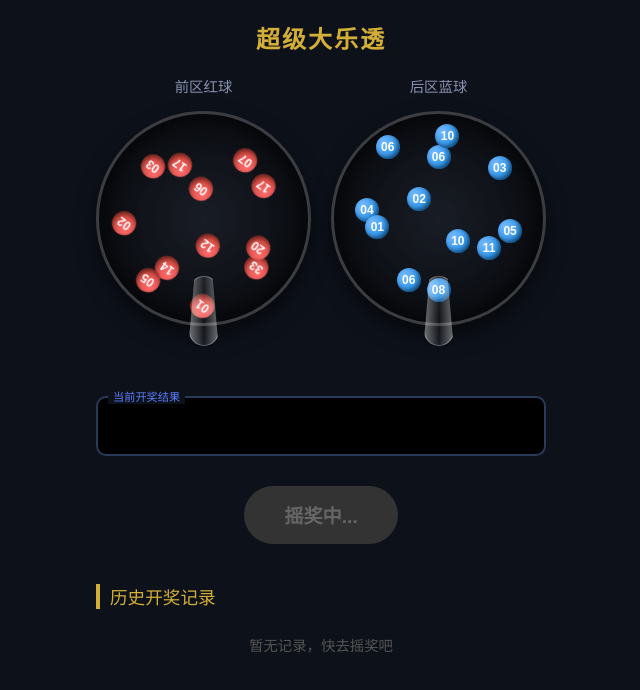
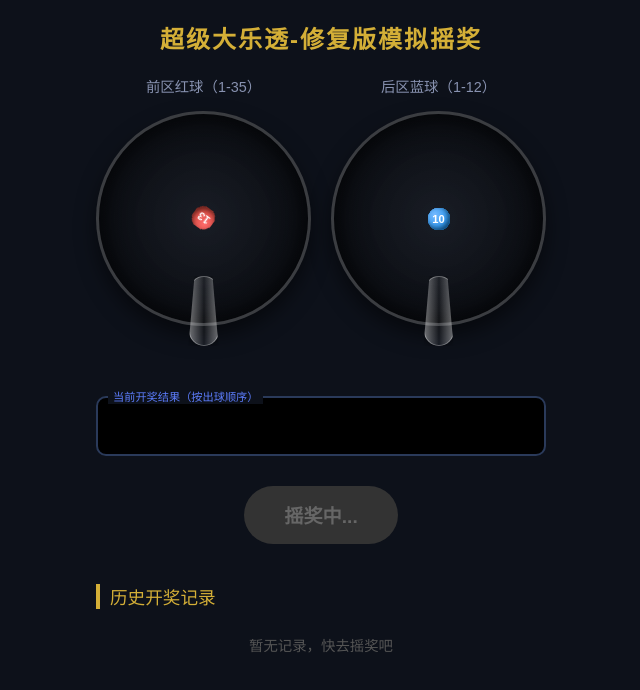
Before and after one commit to cjlov/dlt, a plain HTML site: page index.html in a window 1280 px wide. Both pictures are taken after a click on the button "开始直播摇奖". Shown: the whole page, without its empty margins (319-959 px from the left). Drawn offline with Linux system fonts and the light colour scheme.

Commit message:
Update index.html

```diff
--- a/index.html
+++ b/index.html
@@ -3,7 +3,7 @@
 <head>
     <meta charset="UTF-8">
     <meta name="viewport" content="width=device-width, initial-scale=1.0">
-    <title>大乐透电视直播摇奖</title>
+    <title>超级大乐透‑修复版模拟摇奖</title>
     <style>
         * { box-sizing: border-box; margin: 0; padding: 0; }
         body {
@@ -59,27 +59,14 @@
         }
 
         .mini-ball {
-            width: 24px; height: 24px; border-radius: 50%;
+            width: 22px; height: 22px; border-radius: 50%;
             display: flex; align-items: center; justify-content: center;
-            font-size: 0.75em; font-weight: bold; color: #fff;
+            font-size: 0.7em; font-weight: bold; color: #fff;
             position: absolute;
             background: radial-gradient(circle at 30% 30%, #ff6b6b, #c0392b);
             box-shadow: inset -2px -2px 4px rgba(0,0,0,0.5);
         }
         .mini-ball.blue-b { background: radial-gradient(circle at 30% 30%, #74b9ff, #0984e3); }
-
-        .mini-ball:nth-child(1) { top: 10%; left: 20%; }
-        .mini-ball:nth-child(2) { top: 20%; right: 15%; }
-        .mini-ball:nth-child(3) { bottom: 30%; right: 20%; }
-        .mini-ball:nth-child(4) { bottom: 15%; left: 30%; }
-        .mini-ball:nth-child(5) { top: 40%; left: 10%; }
-        .mini-ball:nth-child(6) { top: 50%; right: 10%; }
-        .mini-ball:nth-child(7) { bottom: 40%; left: 15%; }
-        .mini-ball:nth-child(8) { top: 15%; left: 50%; transform: translateX(-50%); }
-        .mini-ball:nth-child(9) { bottom: 10%; left: 50%; transform: translateX(-50%); }
-        .mini-ball:nth-child(10) { top: 35%; left: 35%; }
-        .mini-ball:nth-child(11) { top: 55%; right: 35%; }
-        .mini-ball:nth-child(12) { top: 5%; right: 40%; }
 
         .pipe {
             position: absolute;
@@ -124,7 +111,7 @@
             display: flex; align-items: center; gap: 10px; padding: 10px 15px;
             position: relative;
         }
-        .tray::before { content: '当前开奖结果'; position: absolute; top: -10px; left: 10px; font-size: 0.7em; color: #5c7cfa; background: #0d111a; padding: 0 5px; }
+        .tray::before { content: '当前开奖结果（按出球顺序）'; position: absolute; top: -10px; left: 10px; font-size: 0.7em; color: #5c7cfa; background: #0d111a; padding: 0 5px; }
 
         .result-ball {
             width: 38px; height: 38px; border-radius: 50%;
@@ -195,11 +182,11 @@
 </head>
 <body>
 
-    <div class="header">超级大乐透</div>
+    <div class="header">超级大乐透‑修复版模拟摇奖</div>
 
     <div class="machines-wrapper">
         <div class="machine-box">
-            <div class="machine-label">前区红球</div>
+            <div class="machine-label">前区红球（1‑35）</div>
             <div class="drum-wrapper">
                 <div class="drum" id="drumRed">
                     <div class="ball-container"></div>
@@ -208,7 +195,7 @@
             </div>
         </div>
         <div class="machine-box">
-            <div class="machine-label">后区蓝球</div>
+            <div class="machine-label">后区蓝球（1‑12）</div>
             <div class="drum-wrapper">
                 <div class="drum" id="drumBlue">
                     <div class="ball-container"></div>
@@ -234,12 +221,12 @@
     <script>
         let audioCtx;
         let bgmInterval = null;
+        let issueSerial = 1; // 自增期号，不再随机
 
         function initAudio() {
             if (!audioCtx) audioCtx = new (window.AudioContext || window.webkitAudioContext)();
         }
 
-        // 核心音效
         function playSound(freq, duration, type = 'sine', vol = 0.2) {
             if (!audioCtx) return;
             const osc = audioCtx.createOscillator();
@@ -252,7 +239,6 @@
             osc.start(); osc.stop(audioCtx.currentTime + duration);
         }
 
-        // 专属BGM（保留之前的音乐）
         function startBGM() {
             if (bgmInterval) return;
             let step = 0;
@@ -280,6 +266,24 @@
         function vibrate() { if (navigator.vibrate) navigator.vibrate(50); }
         const pad = (n) => n.toString().padStart(2, '0');
 
+        // ✅ 密码学安全随机数
+        function cryptoRand(max){
+            const arr = new Uint32Array(1);
+            window.crypto.getRandomValues(arr);
+            const r = arr[0] / (0xFFFFFFFF + 1);
+            return Math.floor(r * max) + 1;
+        }
+
+        // ✅ 单次随机抽取一个不重复号码
+        function pickOne(exist, max){
+            let num;
+            do{
+                num = cryptoRand(max);
+            }while(exist.includes(num));
+            return num;
+        }
+
+        // ✅ 每次摇奖前重新刷新滚筒内的球
         function initDrums() {
             const containers = document.querySelectorAll('.ball-container');
             containers.forEach((container, index) => {
@@ -287,21 +291,12 @@
                 const isBlue = index === 1;
                 const maxNum = isBlue ? 12 : 35;
                 const cls = isBlue ? 'mini-ball blue-b' : 'mini-ball';
-                for(let i=0; i<12; i++) {
-                    let num = pad(Math.floor(Math.random() * maxNum) + 1);
+                // 随机生成14颗球用于滚筒动画展示
+                for(let i=0; i<14; i++) {
+                    let num = pad(cryptoRand(maxNum));
                     container.innerHTML += `<div class="${cls}">${num}</div>`;
                 }
             });
-        }
-        initDrums();
-
-        function getRandomNums(count, max) {
-            let nums = [];
-            while (nums.length < count) {
-                let num = Math.floor(Math.random() * max) + 1;
-                if (!nums.includes(num)) nums.push(num);
-            }
-            return nums.sort((a, b) => a - b);
         }
 
         function addHistoryRecord(reds, blues) {
@@ -311,7 +306,7 @@
             }
             const now = new Date();
             const timeStr = `${now.getMonth()+1}月${now.getDate()}日 ${pad(now.getHours())}:${pad(now.getMinutes())}:${pad(now.getSeconds())}`;
-            const issueNum = `第 ${Math.floor(Math.random() * 9000) + 1000} 期`;
+            const issueNum = `第 ${issueSerial++} 期`;
 
             const item = document.createElement('div');
             item.className = 'history-item';
@@ -342,63 +337,74 @@
             btn.disabled = true;
             btn.innerText = "摇奖中...";
             tray.innerHTML = '';
+            initDrums(); // 每次开奖刷新滚筒小球
 
-            const redNums = getRandomNums(5, 35);
-            const blueNums = getRandomNums(2, 12);
+            let redResult = [];
+            let blueResult = [];
 
-            // --- 前区红球 ---
+            // --- 前区红球，边摇边实时随机出号，不再预先算好 ---
             drumRed.classList.add('rolling');
             startBGM();
-            await new Promise(r => setTimeout(r, 3000));
+            // 前置摇晃时间随机
+            await new Promise(r => setTimeout(r, 2200 + cryptoRand(1200)));
 
             for (let i = 0; i < 5; i++) {
-                // 重点：替换成清脆的“咔哒”声，模拟弹珠碰撞出球
-                playSound(1046.5, 0.05, 'square', 0.15); // 高频咔哒
-                setTimeout(() => playSound(523.25, 0.1, 'sine', 0.2), 50); // 落地闷响
+                // ✅ 摇到这一刻，才现场随机选出下一颗球
+                const nextBall = pickOne(redResult,35);
+                redResult.push(nextBall);
+
+                playSound(1046.5, 0.05, 'square', 0.15);
+                setTimeout(() => playSound(523.25, 0.1, 'sine', 0.2), 50);
                 vibrate();
 
                 const dropBall = document.createElement('div');
                 dropBall.className = 'output-ball drop';
-                dropBall.innerText = pad(redNums[i]);
+                dropBall.innerText = pad(nextBall);
                 drumRed.parentElement.appendChild(dropBall);
 
                 setTimeout(() => {
                     dropBall.remove();
                     const resultBall = document.createElement('div');
                     resultBall.className = 'result-ball pop';
-                    resultBall.innerText = pad(redNums[i]);
+                    resultBall.innerText = pad(nextBall);
                     tray.appendChild(resultBall);
                 }, 600);
 
-                await new Promise(r => setTimeout(r, 1200));
+                // ✅ 每颗球掉落间隔随机，不再固定
+                const wait = 900 + cryptoRand(700);
+                await new Promise(r => setTimeout(r, wait));
             }
             drumRed.classList.remove('rolling');
 
-            await new Promise(r => setTimeout(r, 500));
+            await new Promise(r => setTimeout(r, 400 + cryptoRand(400)));
 
-            // --- 后区蓝球 ---
+            // --- 后区蓝球，同样实时随机抽取 ---
             drumBlue.classList.add('rolling');
-            await new Promise(r => setTimeout(r, 2500));
+            await new Promise(r => setTimeout(r, 2000 + cryptoRand(1000)));
 
             for (let i = 0; i < 2; i++) {
+                const nextBall = pickOne(blueResult,12);
+                blueResult.push(nextBall);
+
                 playSound(1200, 0.05, 'square', 0.15);
                 setTimeout(() => playSound(600, 0.1, 'sine', 0.2), 50);
                 vibrate();
 
                 const dropBall = document.createElement('div');
                 dropBall.className = 'output-ball blue-b drop';
-                dropBall.innerText = pad(blueNums[i]);
+                dropBall.innerText = pad(nextBall);
                 drumBlue.parentElement.appendChild(dropBall);
 
                 setTimeout(() => {
                     dropBall.remove();
                     const resultBall = document.createElement('div');
                     resultBall.className = 'result-ball blue-b pop';
-                    resultBall.innerText = pad(blueNums[i]);
+                    resultBall.innerText = pad(nextBall);
                     tray.appendChild(resultBall);
                 }, 600);
 
-                await new Promise(r => setTimeout(r, 1200));
+                const wait = 900 + cryptoRand(600);
+                await new Promise(r => setTimeout(r, wait));
             }
             drumBlue.classList.remove('rolling');
 
@@ -409,11 +415,14 @@
             setTimeout(() => playSound(783.99, 0.2, 'sine', 0.2), 500);
             setTimeout(() => playSound(1046.50, 0.5, 'sine', 0.3), 700);
 
-            addHistoryRecord(redNums, blueNums);
+            addHistoryRecord(redResult, blueResult);
 
             btn.disabled = false;
             btn.innerText = "再摇一次";
         }
+
+        // 页面首次初始化滚筒
+        initDrums();
     </script>
 </body>
 </html>
```
